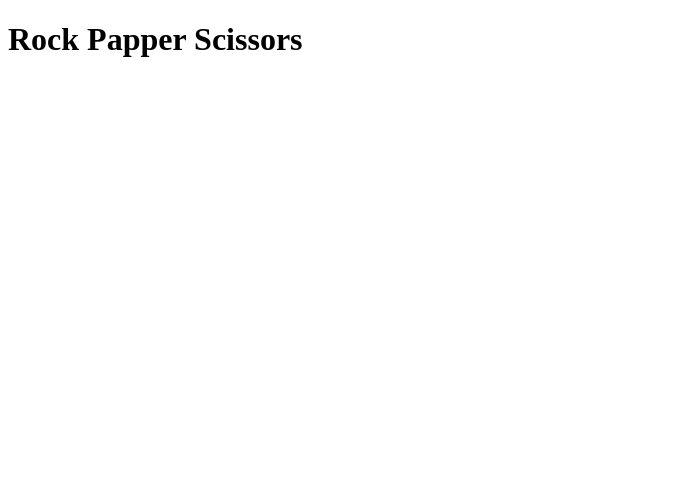
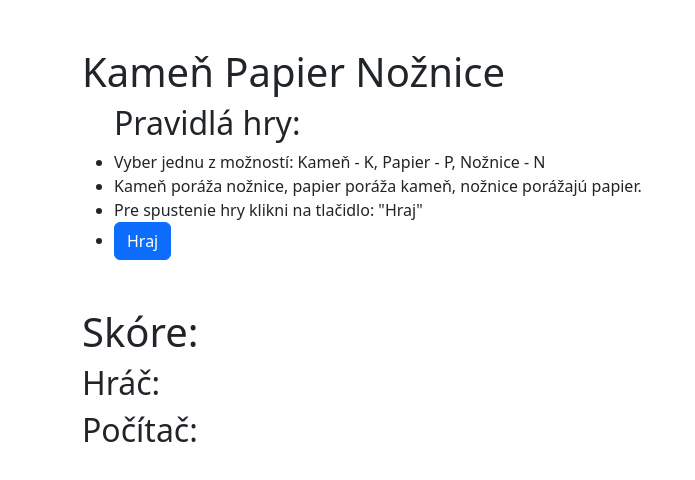
Before and after one commit to Radoo92/game-project, a plain HTML site: page index.html in a window 1280 px wide. Shown: the whole page, without its empty margins (0-695 px from the left). Drawn offline with nearby package versions, Linux system fonts and the light colour scheme.

Commit message:
zakladna uprava HTML

```diff
--- a/index.html
+++ b/index.html
@@ -4,9 +4,42 @@
     <meta charset="UTF-8" />
     <meta http-equiv="X-UA-Compatible" content="IE=edge" />
     <meta name="viewport" content="width=device-width, initial-scale=1.0" />
-    <title>Game</title>
+    <title>Hra</title>
+    <link
+      href="https://cdn.jsdelivr.net/npm/bootstrap@5.3.0-alpha1/dist/css/bootstrap.min.css"
+      rel="stylesheet"
+      integrity="sha384-GLhlTQ8iRABdZLl6O3oVMWSktQOp6b7In1Zl3/Jr59b6EGGoI1aFkw7cmDA6j6gD"
+      crossorigin="anonymous"
+    />
   </head>
   <body>
-    <h1>Rock Papper Scissors</h1>
+    <section id="game">
+      <div class="container">
+        <div class="mt-5">
+          <h1>Kameň Papier Nožnice</h1>
+          <ul>
+            <h2>Pravidlá hry:</h2>
+            <li>Vyber jednu z možností: Kameň - K, Papier - P, Nožnice - N</li>
+            <li>
+              Kameň poráža nožnice, papier poráža kameň, nožnice porážajú
+              papier.
+            </li>
+            <li>Pre spustenie hry klikni na tlačidlo: "Hraj"</li>
+            <li><button class="btn btn-primary">Hraj</button></li>
+          </ul>
+        </div>
+        <div class="mt-5">
+          <h1>Skóre:</h1>
+          <h2>Hráč:</h2>
+          <h2>Počítač:</h2>
+        </div>
+      </div>
+    </section>
+    <script src="app.js"></script>
+    <script
+      src="https://cdn.jsdelivr.net/npm/bootstrap@5.3.0-alpha1/dist/js/bootstrap.bundle.min.js"
+      integrity="sha384-w76AqPfDkMBDXo30jS1Sgez6pr3x5MlQ1ZAGC+nuZB+EYdgRZgiwxhTBTkF7CXvN"
+      crossorigin="anonymous"
+    ></script>
   </body>
 </html>
```
Also changed, not shown: app.js (added).
